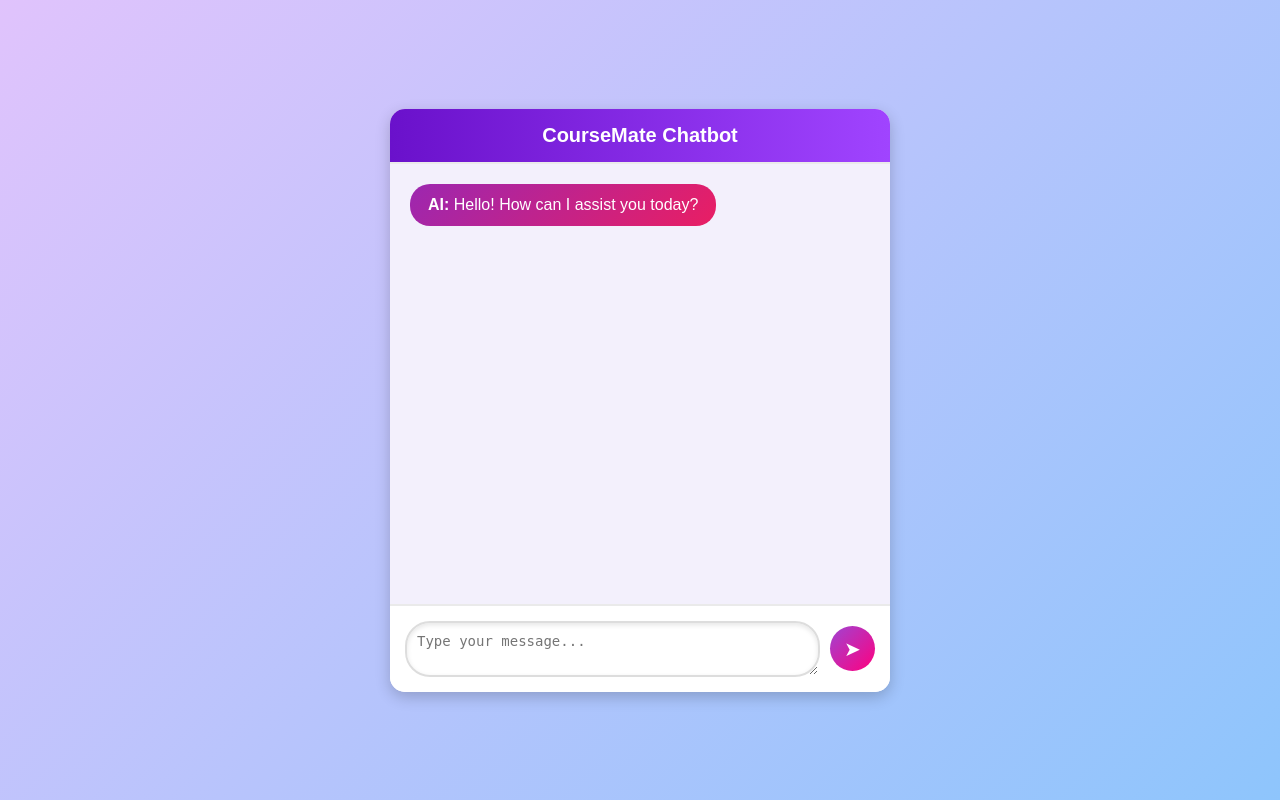
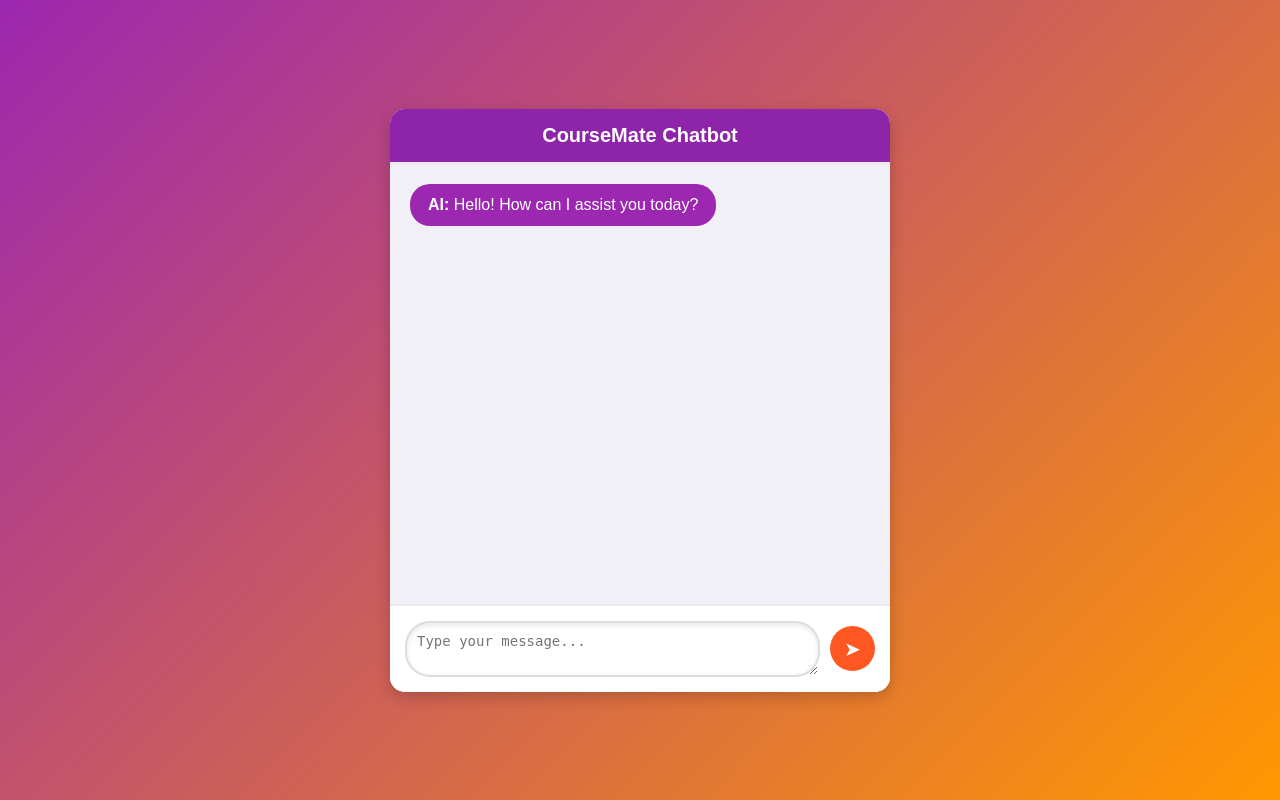
Before and after one commit to CourseMate-Capstone-Project/chatbot, a Flask app: page / in a window 1280 px wide. Run offline with Flask 3, Linux system fonts and the light colour scheme.

Commit message:
chatbot vertex

```diff
--- a/templates/index.html
+++ b/templates/index.html
@@ -7,7 +7,7 @@
     <style>
         body {
             font-family: 'Poppins', sans-serif;
-            background: linear-gradient(135deg, #e0c3fc, #8ec5fc);
+            background: linear-gradient(135deg, #9c27b0, #ff9800); /* Ungu cerah dan oranye yang lebih berani */
             margin: 0;
             display: flex;
             align-items: center;
@@ -24,7 +24,7 @@
             overflow: hidden;
         }
         .chat-header {
-            background: linear-gradient(90deg, #6a11cb, #a044ff);
+            background-color: #8e24aa; /* Ungu lebih cerah dan mencolok */
             color: white;
             padding: 15px;
             text-align: center;
@@ -36,7 +36,7 @@
             height: 400px;
             overflow-y: auto;
             padding: 20px;
-            background-color: #f3f0fc;
+            background-color: #f1f0f6; /* Latar belakang abu-abu lembut */
             display: flex;
             flex-direction: column;
             gap: 15px;
@@ -48,12 +48,12 @@
             animation: fadeIn 0.3s ease-in-out;
         }
         .chat-box .user-message {
-            background: linear-gradient(135deg, #8a2be2, #6a5acd);
+            background-color: #ff5722; /* Oranye cerah untuk pesan pengguna */
             color: white;
             align-self: flex-end;
         }
         .chat-box .ai-message {
-            background: linear-gradient(135deg, #9c27b0, #e91e63);
+            background-color: #9c27b0; /* Ungu cerah untuk pesan AI */
             color: white;
             align-self: flex-start;
         }
@@ -75,7 +75,7 @@
             box-shadow: inset 0 2px 5px rgba(0, 0, 0, 0.1);
         }
         .send-btn {
-            background: linear-gradient(135deg, #9f44d3, #ff007f);
+            background-color: #ff5722; /* Oranye cerah untuk tombol kirim */
             color: white;
             border: none;
             border-radius: 50%;
@@ -90,10 +90,11 @@
         }
         .send-btn:hover {
             transform: scale(1.1);
+            background-color: #ff3d00; /* Oranye lebih gelap saat hover */
         }
         .loading {
             font-style: italic;
-            color: #6a11cb;
+            color: #ff5722; /* Oranye untuk teks loading */
         }
 
         @keyframes fadeIn {
```
